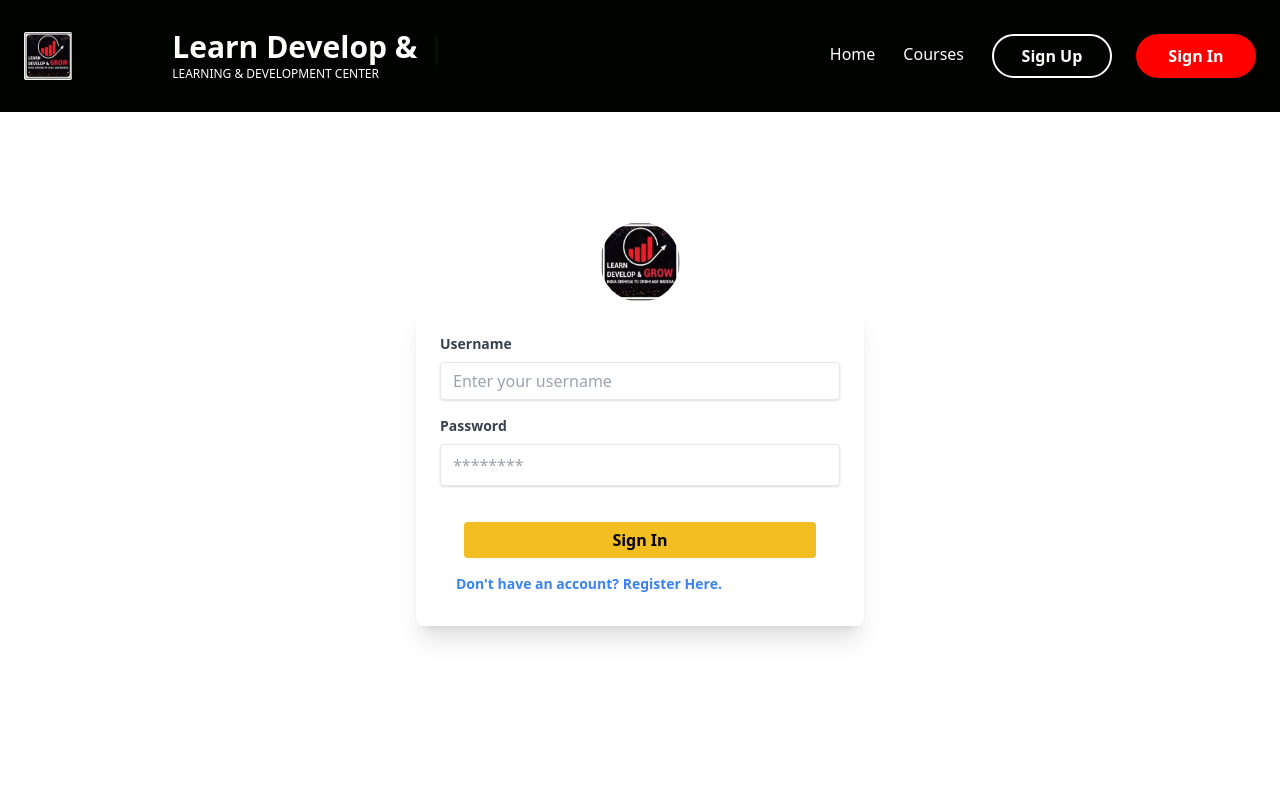
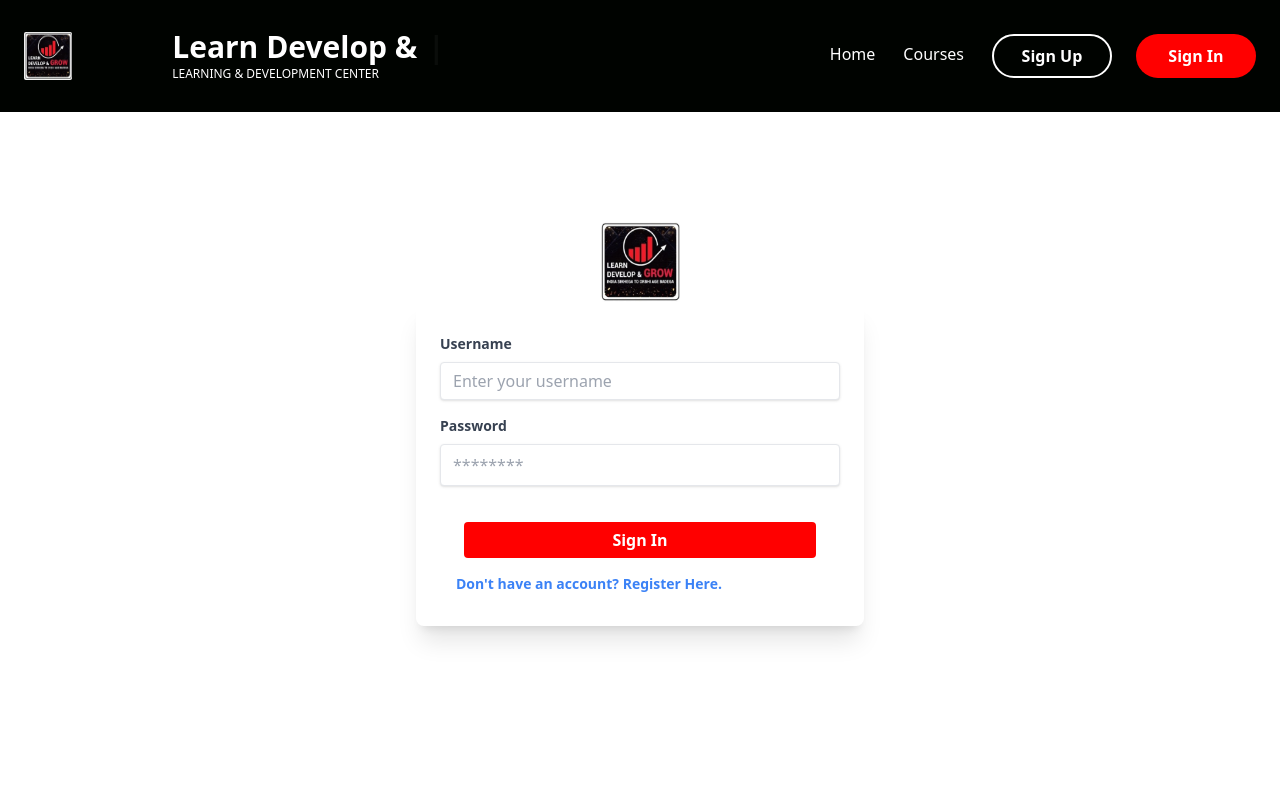
Before and after one commit to akshatbhj/Learn-Develop-and-Grow, a React (Create React App) app: page /signin in a window 1280 px wide. Shown: the top 800 px of the page. Built offline with nearby package versions, Linux system fonts and the light colour scheme.

Commit message:
Fixing signin and signup page

```diff
--- a/src/components/Courses.jsx
+++ b/src/components/Courses.jsx
@@ -1,5 +1,4 @@
 import React from "react";
-import { MdAccountBox } from "react-icons/md";
 import logo from "../assets/image/logo.jpg";
 
 
--- a/src/components/SignIn.jsx
+++ b/src/components/SignIn.jsx
@@ -19,7 +19,7 @@ const SignIn = () => {
   return (
     <div className="flex items-center justify-center h-screen bg-white py-4 px-4">
       <div className="w-full max-w-md mt-24">
-        <img src={logo} alt="/" className="mx-auto mt-[-3rem] bg-white w-20 h-20 rounded-full" />
+        <img src={logo} alt="/" className="mx-auto mt-[-3rem] bg-white w-20 h-20 rounded-sm" />
         <form
           onSubmit={handleSubmit}
           className="w-full shadow-xl flex flex-col p-4 rounded-lg px-6 py-8 mx-auto my-auto"
@@ -62,7 +62,7 @@ const SignIn = () => {
           </div>
           <div className="grid grid-rows-2">
             <button
-              className="bg-[#f2be22] hover:opacity-80 text-black font-bold px-10  mx-6 rounded"
+              className="bg-[red] hover:opacity-80 text-white font-bold px-10  mx-6 rounded"
               type="submit"
             >
               Sign In
--- a/src/components/SignUp.jsx
+++ b/src/components/SignUp.jsx
@@ -24,7 +24,7 @@ const SignUp = () => {
         <img
           src={logo}
           alt="/"
-          className="mx-auto mt-[-1rem] bg-white w-20 h-20 rounded-full"
+          className="mx-auto mt-[-1rem] bg-white w-20 h-20 rounded-sm"
         />
 
         <form
@@ -87,7 +87,7 @@ const SignUp = () => {
           </div>
           <div className="grid grid-rows-2">
             <button
-              className="bg-[#f2be22] hover:opacity-80 text-black font-bold  px-10  mx-6 rounded-md"
+              className="bg-[red] hover:opacity-80 text-white font-bold  px-10  mx-6 rounded-md"
               type="submit"
             >
               Sign Up
```
